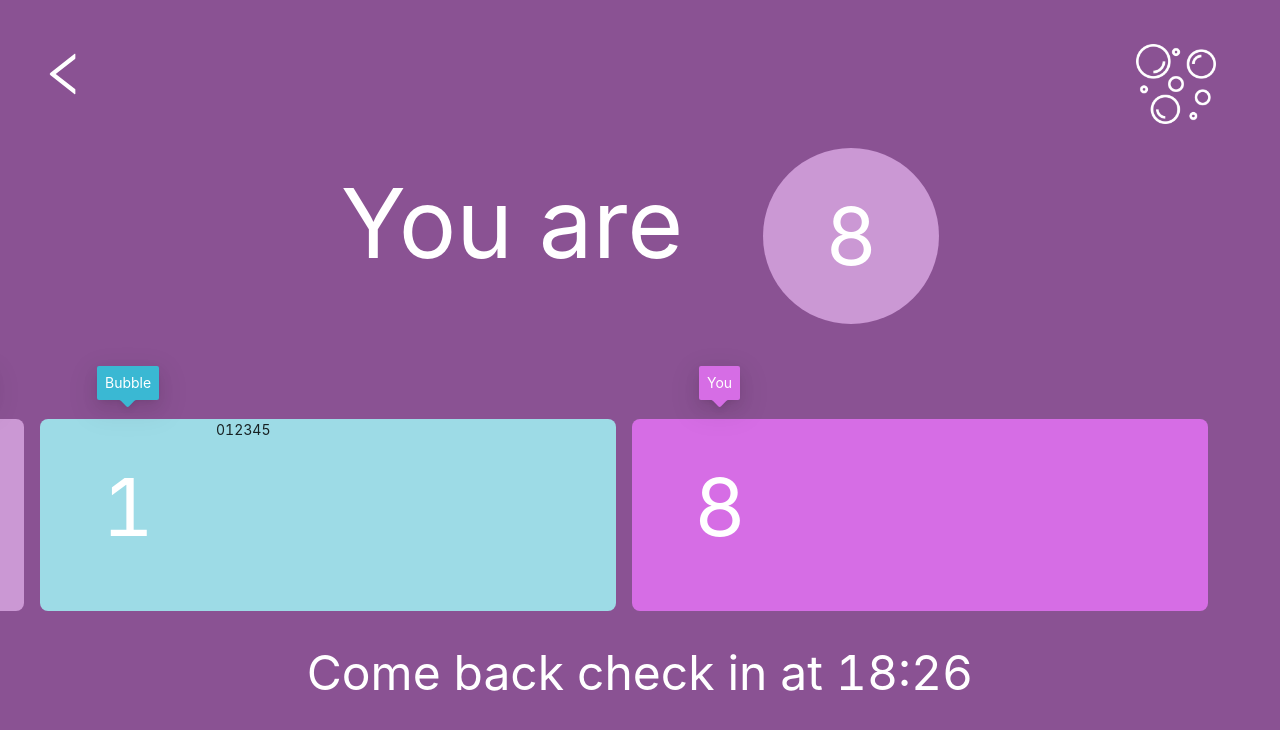
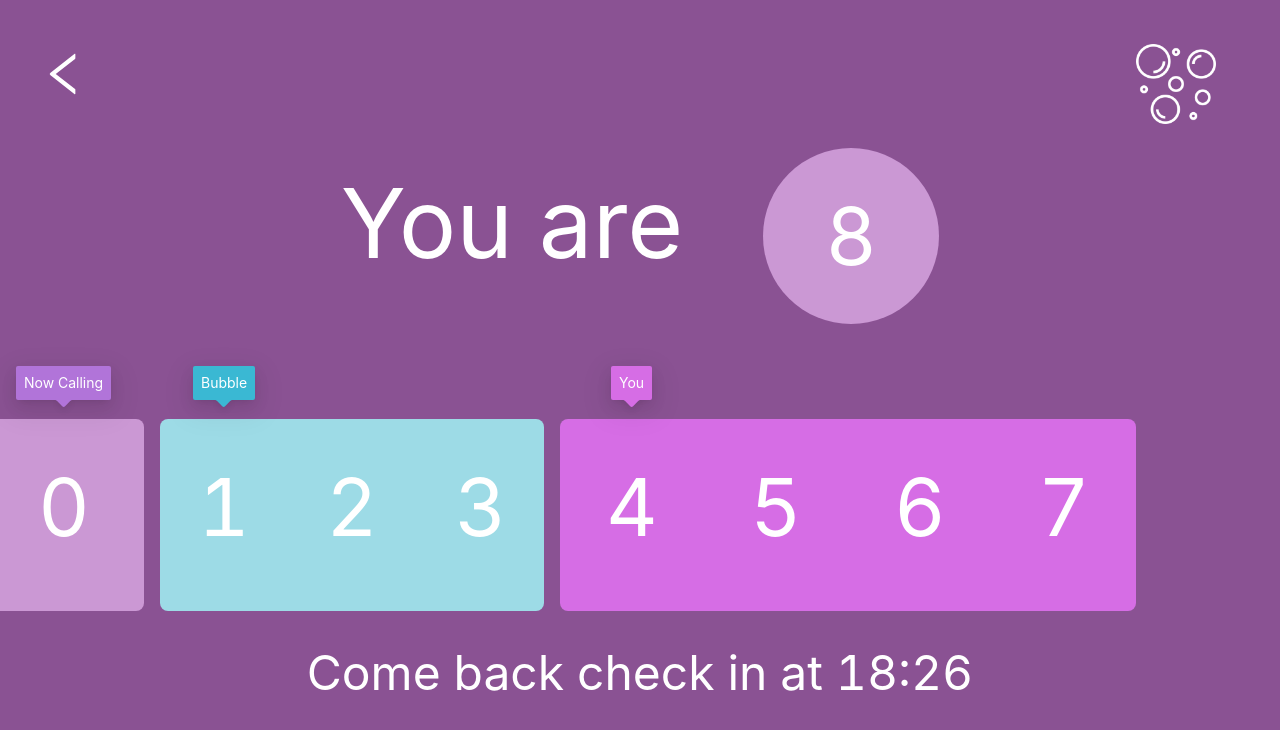
Before and after one commit to HTN2022-teamtoronto/bubble-queue-frontend, a React (Create React App) app: page /queue in a window 1280 px wide. Shown: the top 730 px of the page. Built offline with nearby package versions, Linux system fonts and the light colour scheme.

Commit message:
queue page

```diff
--- a/src/components/QueueGenerator/index.jsx
+++ b/src/components/QueueGenerator/index.jsx
@@ -1,12 +1,13 @@
 import { Tooltip } from "antd";
 import React, { useState } from "react";
 
-const mockData = [0, 1, 2, 3, 4, 5];
-const bubbleSize = 2;
+const mockData = [0, 1, 2, 3, 4, 5,6,7];
+const bubbleSize = 3;
+const ticket = 4;
 
 const ColorBlock = ({ queueMember }) => {
   return (
-    <div class="flex flex-row space-x-4 pr-10">
+    <div class="flex flex-row space-x-4 pr-28">
       <div class="h-48 w-40 rounded-lg bg-[#CB98D4]">
         <div class="flex">
           <div
@@ -27,7 +28,7 @@ const ColorBlock = ({ queueMember }) => {
         </div>
       </div>
 
-      <div class="h-48 w-144 rounded-lg bg-[#9DDBE6]">
+      <div class="h-48 w-96 rounded-lg bg-[#9DDBE6]">
         <div class="flex">
           <div
             class="text-white flex items-center justify-center font-mono"
@@ -48,7 +49,13 @@ const ColorBlock = ({ queueMember }) => {
 
 {
   mockData.map((queueMember,index) => (
-    <div> {index} </div>
+    index > 1 && index < bubbleSize +1 && (
+      <div
+            class="text-white flex items-center justify-center font-mono"
+            style={{ width: "11rem", height: "11rem", fontSize: "5rem" }}
+          >
+           {queueMember} </div>
+    )
   ))
 }
 
@@ -57,10 +64,15 @@ const ColorBlock = ({ queueMember }) => {
       </div>
       <div class="h-48 w-144 rounded-lg bg-[#D66DE5]">
         <div class="flex">
+
+          {
+  mockData.map((queueMember,index) => (
+    index > bubbleSize && (
       <div
             class="text-white flex items-center justify-center font-mono"
             style={{ width: "11rem", height: "11rem", fontSize: "5rem" }}
           >
+           { queueMember === ticket ? (
              <Tooltip
              title="You"
              color={"#D66DE5"}
@@ -68,10 +80,10 @@ const ColorBlock = ({ queueMember }) => {
                offset: [0, -30],
              }}
              open
-            >
-              8
-            </Tooltip>
-          </div>
+           >{queueMember} </Tooltip>):(queueMember)} </div>
+    )
+  ))
+}
         </div>
       </div>
     </div>
```
Lines whose indentation alone changed are shown as unchanged.
